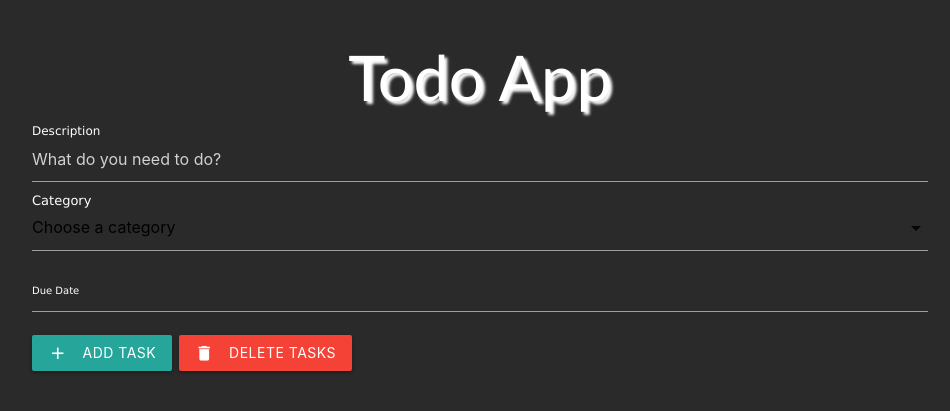
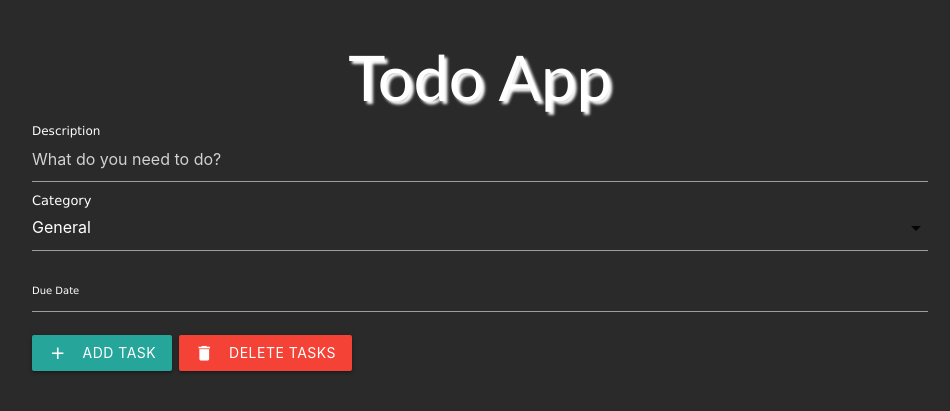
Before and after one commit to Logan-47/Todo_App, a Django app: page / in a window 1280 px wide. Shown: the top 411 px of the page, without its empty margins (160-1110 px from the left). Run offline with Django 3.2, Linux system fonts and the light colour scheme; data comes from the database, SQL or seed files in the repository; both versions use the stored data as it was after the commit; data that the repository does not hold is empty; some libraries are stand-ins or nearby versions.

Commit message:
Files Added

```diff
--- a/templates/todolist/index.html
+++ b/templates/todolist/index.html
@@ -15,6 +15,10 @@
     h1 {
       font-family: 'Gill Sans', 'Gill Sans MT', Calibri, 'Trebuchet MS', sans-serif;
     }
+
+    input, select, textarea{
+    color: white;
+}
 
     </style>
     <link href="https://fonts.googleapis.com/icon?family=Material+Icons" rel="stylesheet">
@@ -52,7 +56,6 @@
 
             <div class="input-field">
               <select id="category" name="category_select">
-                <option class="disabled" value="">Choose a category</option>
                 {% for category in categories %}
                 <option
                   class=""
```
Also changed, not shown: db.sqlite3, img.png (added).
